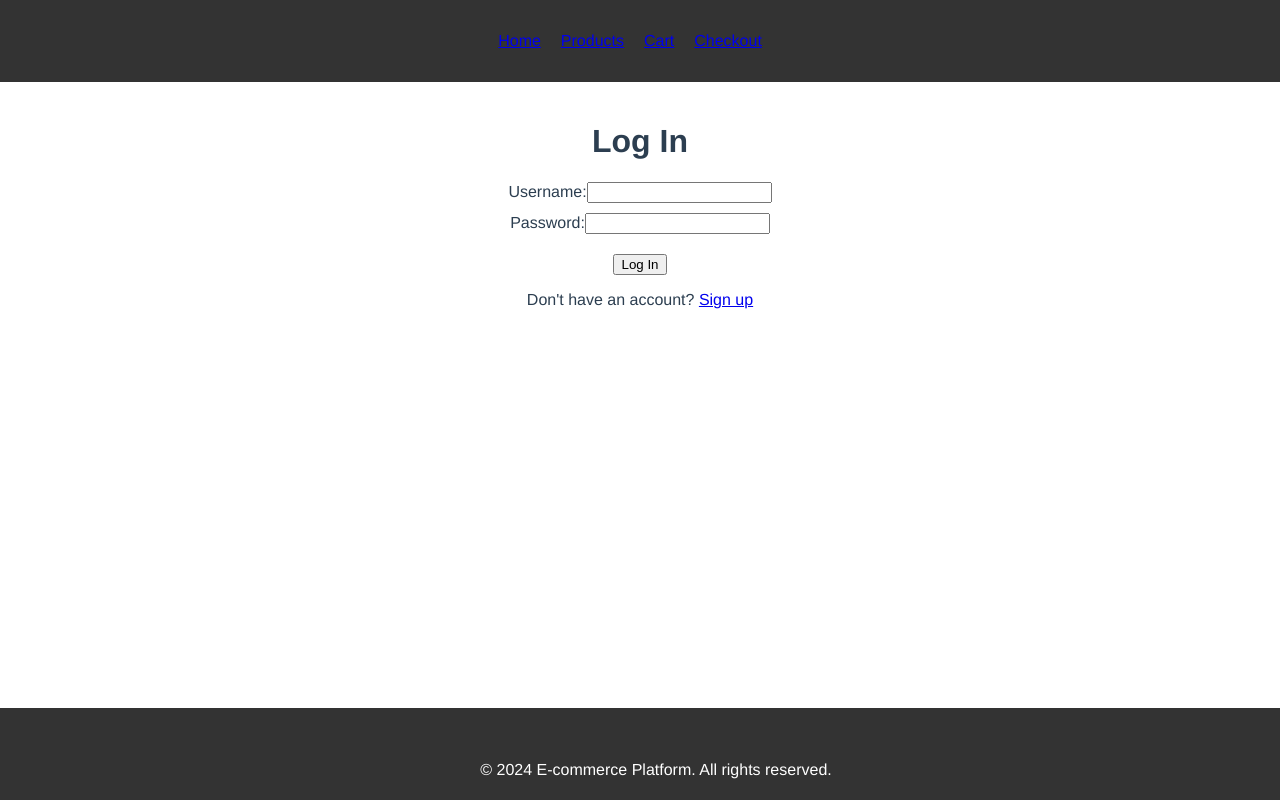
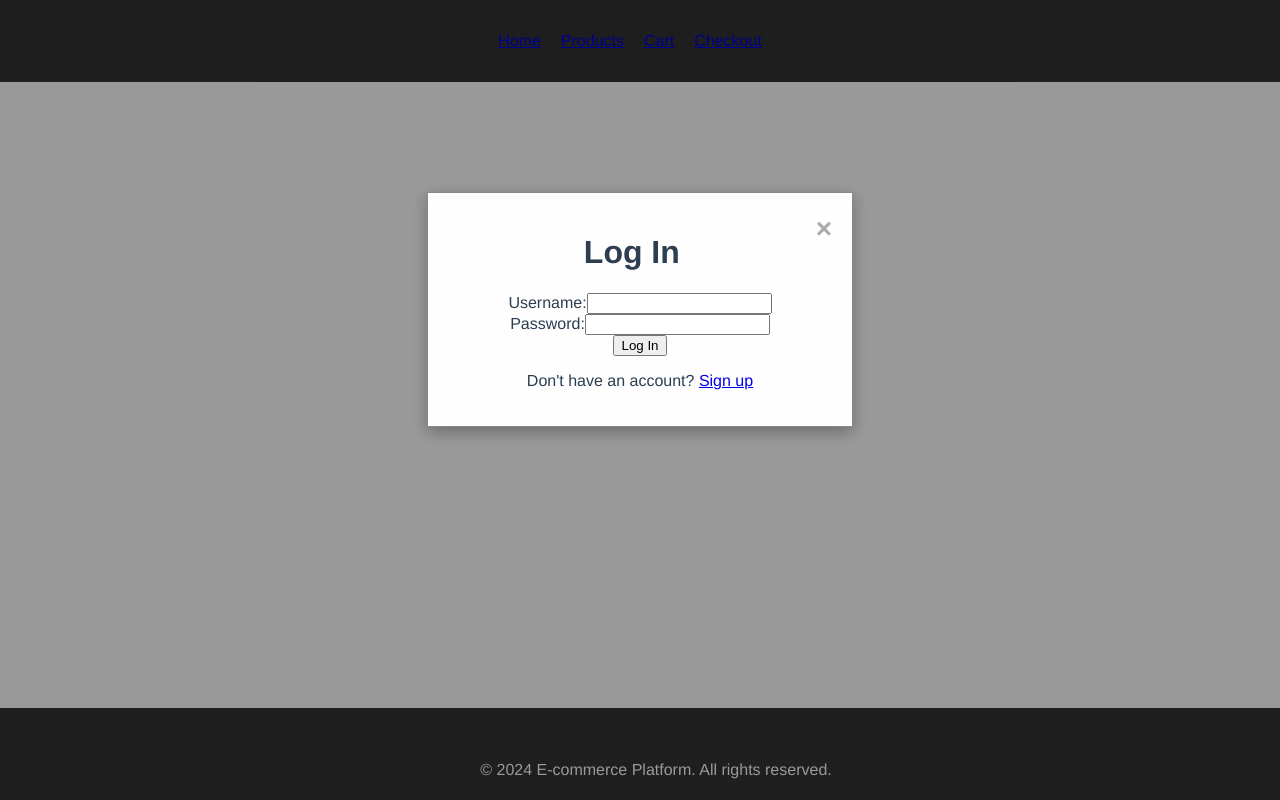
Before and after one commit to AmiralTravis/E-COMMERCE-TRY-1, a Vue app in the folder front_end/ecommerce-frontend/: page /login in a window 1280 px wide. Shown: the top 800 px of the page. Built offline with nearby package versions, Linux system fonts and the light colour scheme.

Commit message:
log in and sign up properly done

```diff
--- a/front_end/ecommerce-frontend/src/components/HomeFrontend.vue
+++ b/front_end/ecommerce-frontend/src/components/HomeFrontend.vue
@@ -2,7 +2,7 @@
   <div class="home">
     <!-- Sign Up Button in the top right -->
     <div class="top-nav">
-        <button @click="showModal = true" class="signup-btn">Sign Up</button>
+      <button @click="showSignUpModal = true" class="signup-btn">Sign Up</button>
     </div>
 
     <!-- Hero Banner Section -->
@@ -38,27 +38,47 @@
     </section>
 
     <!-- Sign Up Modal -->
-      <Modal v-model:visible="showModal">
-        <div class="signup-form">
+    <Modal v-model:visible="showSignUpModal">
+      <div class="auth-form">
+        <template v-if="showSignUp">
           <h1>Sign Up</h1>
           <form @submit.prevent="submitSignupForm">
             <div>
-              <label for="username">Username:</label>
-              <input type="text" v-model="username" id="username" required />
+              <label for="signup-username">Username:</label>
+              <input type="text" v-model="username" id="signup-username" required />
             </div>
             <div>
-              <label for="email">Email:</label>
-              <input type="email" v-model="email" id="email" required />
+              <label for="signup-email">Email:</label>
+              <input type="email" v-model="email" id="signup-email" required />
             </div>
             <div>
-              <label for="password">Password:</label>
-              <input type="password" v-model="password" id="password" required />
+              <label for="signup-password">Password:</label>
+              <input type="password" v-model="password" id="signup-password" required />
             </div>
             <button type="submit">Sign Up</button>
           </form>
           <p v-if="successMessage" style="color: green">{{ successMessage }}</p>
           <p v-if="errorMessage" style="color: red">{{ errorMessage }}</p>
-          <p>Already have an account? <router-link to="/login">Log in</router-link></p>
+          <p>Already have an account? <a href="#" @click="toggleForm">Log in</a></p>
+        </template>
+
+        <template v-else>
+          <h1>Log In</h1>
+          <form @submit.prevent="submitLoginForm">
+            <div>
+              <label for="login-username">Username:</label>
+              <input type="text" v-model="loginUsername" id="login-username" required />
+            </div>
+            <div>
+              <label for="login-password">Password:</label>
+              <input type="password" v-model="loginPassword" id="login-password" required />
+            </div>
+            <button type="submit">Log In</button>
+          </form>
+          <p v-if="loginSuccessMessage" style="color: green">{{ loginSuccessMessage }}</p>
+          <p v-if="loginErrorMessage" style="color: red">{{ loginErrorMessage }}</p>
+          <p>Don't have an account? <a href="#" @click="toggleForm">Sign up</a></p>
+        </template>
       </div>
     </Modal>
   </div>
@@ -74,12 +94,17 @@
   },
   data() {
     return {
-        showModal: false,
+      showSignUpModal: false,
+      showSignUp: true,
       username: '',
       email: '',
       password: '',
+      loginUsername: '',
+      loginPassword: '',
       successMessage: '',
       errorMessage: '',
+      loginSuccessMessage: '',
+      loginErrorMessage: '',
       categories: [
         { id: 1, name: "Electronics", image: "electronics.jpg" },
         { id: 2, name: "Fashion", image: "fashion.jpg" },
@@ -111,6 +136,27 @@
         this.errorMessage = 'Error registering user. Please try again.';
         this.successMessage = '';
       }
+    },
+    async submitLoginForm() {
+      try {
+        const loginData = {
+          username: this.loginUsername,
+          password: this.loginPassword
+        };
+
+        const response = await axios.post('http://localhost:5000/api/auth/login', loginData);
+
+        if (response.status === 200) {
+          this.loginSuccessMessage = 'Login successful!';
+          this.loginErrorMessage = '';
+        }
+      } catch (error) {
+        this.loginErrorMessage = 'Error logging in. Please try again.';
+        this.loginSuccessMessage = '';
+      }
+    },
+    toggleForm() {
+      this.showSignUp = !this.showSignUp;
     }
   }
 };
@@ -201,12 +247,14 @@
   align-items: center;
   justify-content: center;
 }
+
 .modal-content {
   background: white;
   padding: 20px;
   border-radius: 5px;
   position: relative;
 }
+
 .close-btn {
   position: absolute;
   top: 10px;
--- a/front_end/ecommerce-frontend/src/components/Login.vue
+++ b/front_end/ecommerce-frontend/src/components/Login.vue
@@ -1,4 +1,4 @@
-<template>
+<!-- <template>
     <div class="login">
       <h1>Log In</h1>
       <form @submit.prevent="submitLoginForm">
@@ -11,9 +11,9 @@
           <input type="password" v-model="password" id="password" required />
         </div>
         <button type="submit">Log In</button>
-      </form>
+      </form> -->
       <!-- Display a message based on success or failure -->
-      <p v-if="successMessage" style="color: green">{{ successMessage }}</p>
+      <!-- <p v-if="successMessage" style="color: green">{{ successMessage }}</p>
       <p v-if="errorMessage" style="color: red">{{ errorMessage }}</p>
       <p>Don't have an account? <router-link to="/signup">Sign up</router-link></p>
     </div>
@@ -70,3 +70,95 @@
     margin-top: 10px;
   }
   </style>
+   -->
+
+   <template>
+    <div class="modal">
+      <div class="modal-content">
+        <span class="close" @click="$emit('update:visible', false)">&times;</span>
+        <h1>Log In</h1>
+        <form @submit.prevent="submitLoginForm">
+          <div>
+            <label for="username">Username:</label>
+            <input type="text" v-model="username" id="username" required />
+          </div>
+          <div>
+            <label for="password">Password:</label>
+            <input type="password" v-model="password" id="password" required />
+          </div>
+          <button type="submit">Log In</button>
+        </form>
+        <p v-if="successMessage" style="color: green">{{ successMessage }}</p>
+        <p v-if="errorMessage" style="color: red">{{ errorMessage }}</p>
+        <p>Don't have an account? <router-link to="/signup">Sign up</router-link></p>
+      </div>
+    </div>
+  </template>
+
+  <script>
+  import axios from 'axios';
+
+  export default {
+    data() {
+      return {
+        username: '',
+        password: '',
+        successMessage: '',
+        errorMessage: ''
+      };
+    },
+    methods: {
+      async submitLoginForm() {
+        try {
+          const loginData = {
+            username: this.username,
+            password: this.password
+          };
+
+          const response = await axios.post('http://localhost:5000/api/auth/login', loginData);
+
+          if (response.status === 200) {
+            this.successMessage = 'Login successful!';
+            this.errorMessage = '';
+          }
+        } catch (error) {
+          this.errorMessage = 'Error logging in. Please try again.';
+          this.successMessage = '';
+        }
+      }
+    }
+  };
+  </script>
+
+  <style scoped>
+  .modal {
+    position: fixed;
+    z-index: 1;
+    left: 0;
+    top: 0;
+    width: 100%;
+    height: 100%;
+    background-color: rgba(0, 0, 0, 0.4);
+  }
+
+  .modal-content {
+    background-color: #fefefe;
+    margin: 15% auto;
+    padding: 20px;
+    border: 1px solid #888;
+    width: 30%;
+    box-shadow: 0 5px 15px rgba(0, 0, 0, 0.3);
+  }
+
+  .close {
+    color: #aaa;
+    float: right;
+    font-size: 28px;
+    font-weight: bold;
+    cursor: pointer;
+  }
+
+  .close:hover {
+    color: black;
+  }
+  </style>
```
Lines whose indentation alone changed are shown as unchanged.
